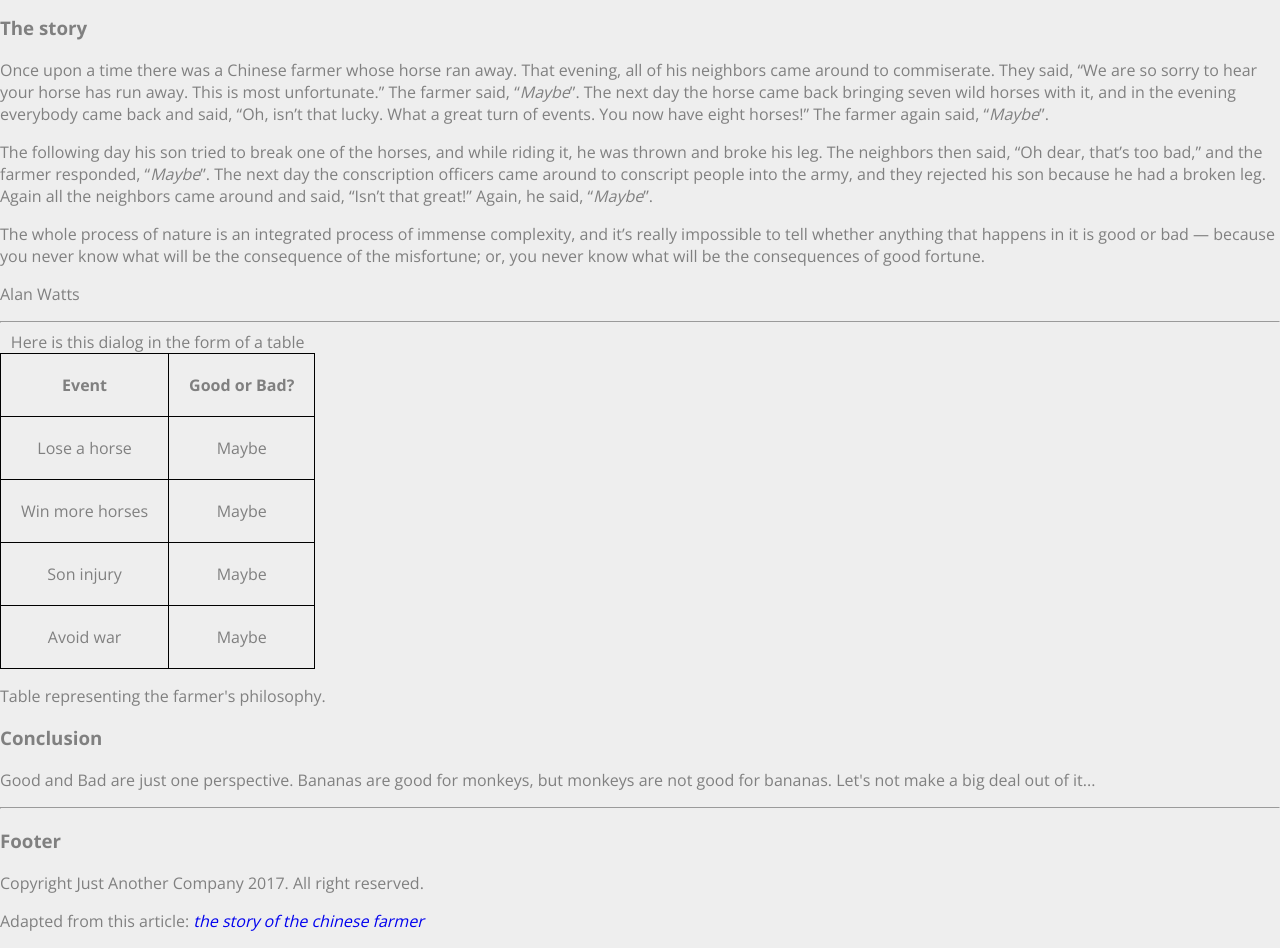
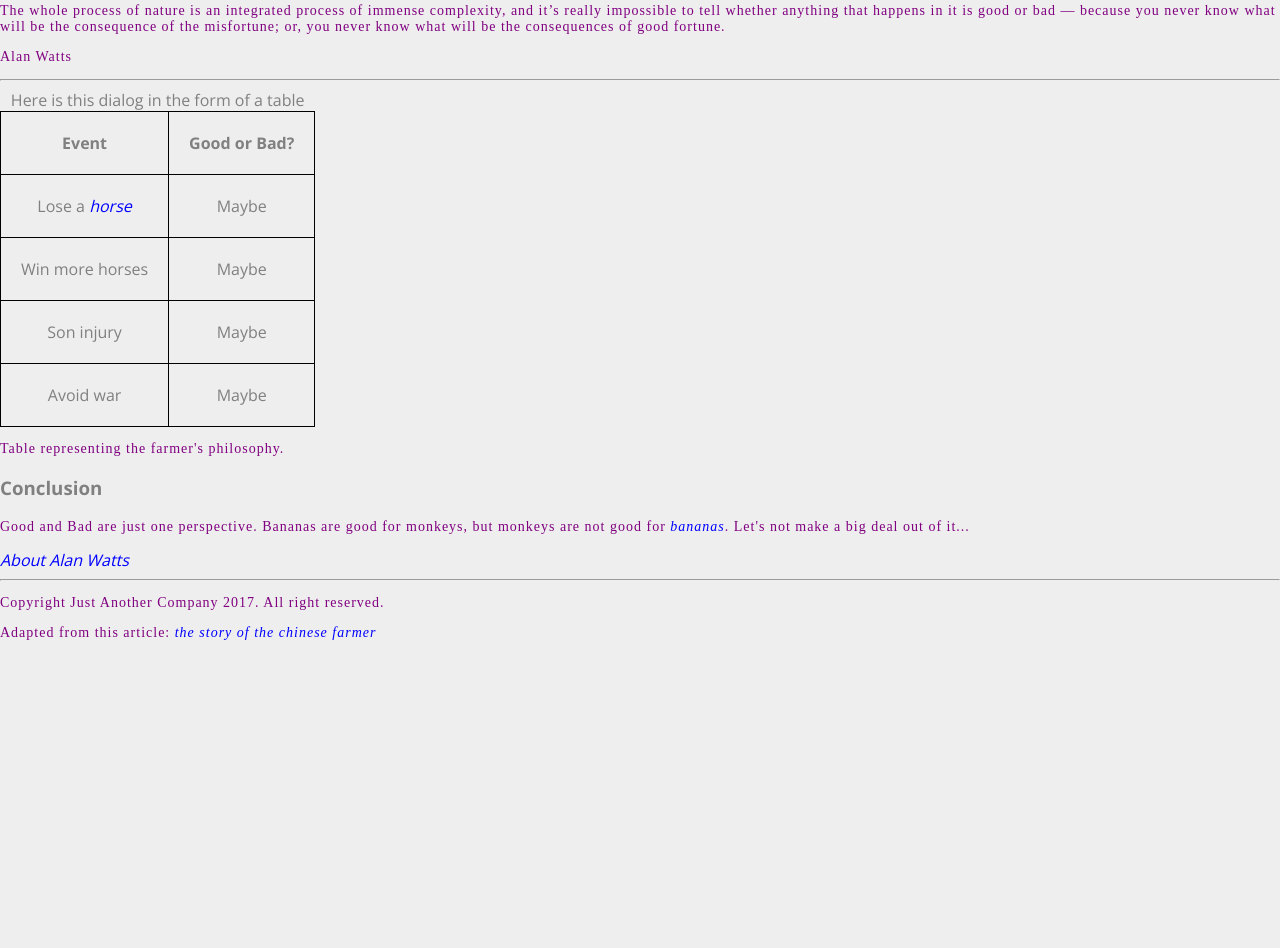
Before and after one commit to Shticrina/progressive-enhancement, a plain HTML site: page index.html in a window 1280 px wide. Shown: the part 893-1841 px from the top of the page. After the commit the page ends 1548 px from the top, so only its background shows below. Drawn offline with nearby package versions, Linux system fonts and the light colour scheme.

Commit message:
start css style

```diff
--- a/index.html
+++ b/index.html
@@ -21,7 +21,7 @@
             <!-- <h2>11 may 2016, Alexandre Gorius</h2> -->
 
             <figure>
-                <img src="https://cdn-images-1.medium.com/max/1000/1*2PCmLZyzQaF2pyKYkSTFpA.jpeg" alt="my image" style="width:70%">
+                <img src="https://cdn-images-1.medium.com/max/1000/1*2PCmLZyzQaF2pyKYkSTFpA.jpeg" alt="my image" style="width:50%">
                 <figcaption>11 may 2016, Alexandre Gorius</figcaption>
             </figure>
         </header>
@@ -48,12 +48,12 @@
             <thead>
                 <tr>
                     <th>Event</th>
-                    <th>Good or Bad?</th>
+                    <th><span class="good">Good</span> or <span class="bad">Bad</span>?</th>
                 </tr>
             </thead>
             <tbody>
                 <tr>
-                    <td>Lose a horse</td>
+                    <td>Lose a <a href="https://en.wikipedia.org/wiki/Horse" title="this is a description of a horse" target="_blank">horse</a></td>
                     <td>Maybe</td>
                 </tr>
                 <tr>
@@ -73,15 +73,17 @@
         <p>Table representing the farmer's philosophy.</p>
 
         <h3>Conclusion</h3>
-        <p>Good and Bad are just one perspective. Bananas are good for monkeys, but monkeys are not good for bananas. Let's not make a big deal out of it...</p>
+        <p>Good and Bad are just one perspective. Bananas are good for monkeys, but monkeys are not good for <a href="https://fr.wikipedia.org/wiki/Banane" title="this is a description of bananas" target="_blank">bananas</a>. Let's not make a big deal out of it...</p>
+
+        <a href="https://fr.wikipedia.org/wiki/Alan_Watts" title="this is the wikipedia page of Alan Watts" target="_blank">About Alan Watts</a>
 
  		<hr>
 
         <!-- Footer -->
 		<footer>
-            <h3>Footer</h3>
+            <!-- <h3>Footer</h3> -->
             <p>Copyright Just Another Company 2017. All right reserved.</p>
-            <p>Adapted from this article: <a href="https://wellsbaum.blog/2018/01/27/alan-watts-the-story-of-the-chinese-farmer/"><em>the story of the chinese farmer</em></a></p>
+            <p>Adapted from this article: <a href="https://wellsbaum.blog/2018/01/27/alan-watts-the-story-of-the-chinese-farmer/" target="_blank"><em>the story of the chinese farmer</em></a></p>
 
 	    	<!-- <ul class="footer-links">
 				<li>
--- a/style.css
+++ b/style.css
@@ -8,6 +8,8 @@ body {
 
 a {
 	text-decoration: none;
+	font-style: italic;
+	color: blue;
 }
 
 ul {
@@ -23,3 +25,10 @@ table.mytable, th, td {
 th, td {
 	padding: 20px;
 }
+
+p {
+	letter-spacing: 1px;
+	color: purple;
+	font-size: 14px;
+	font-family: serif;
+}
```
